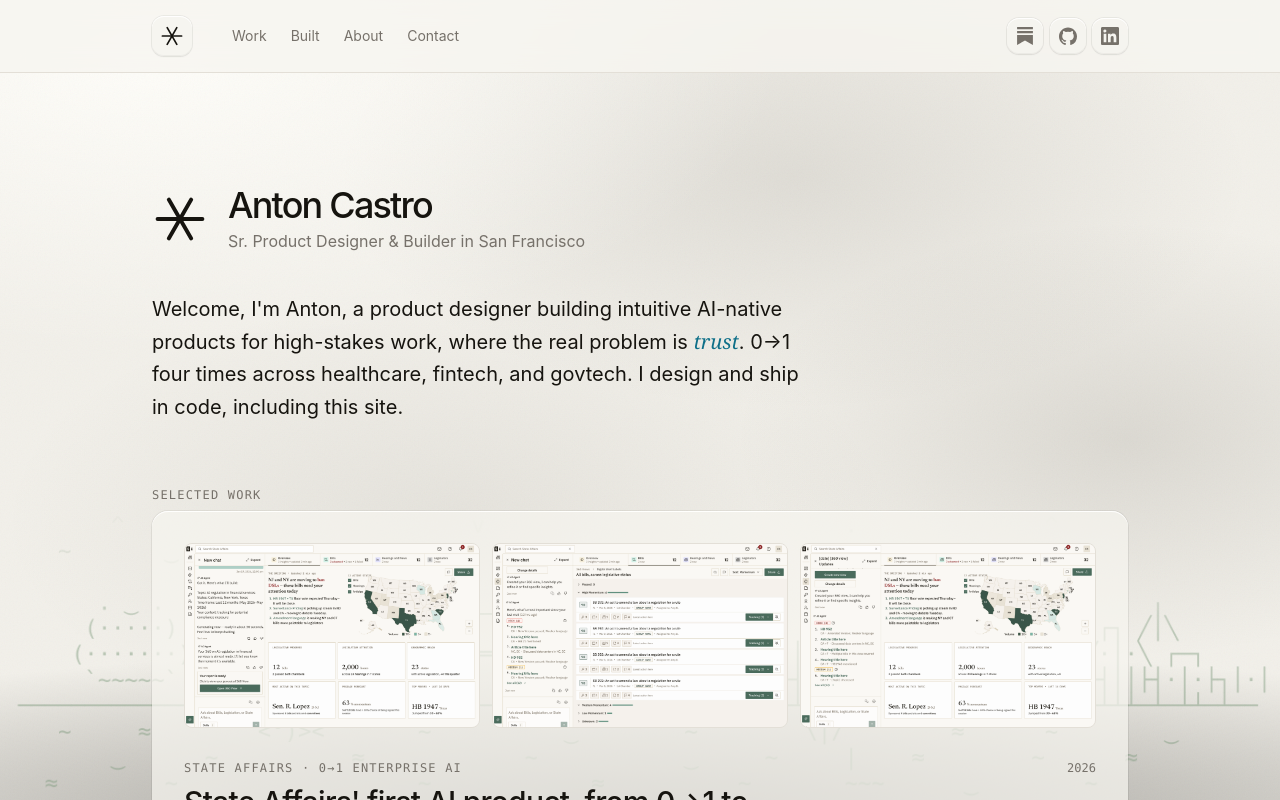
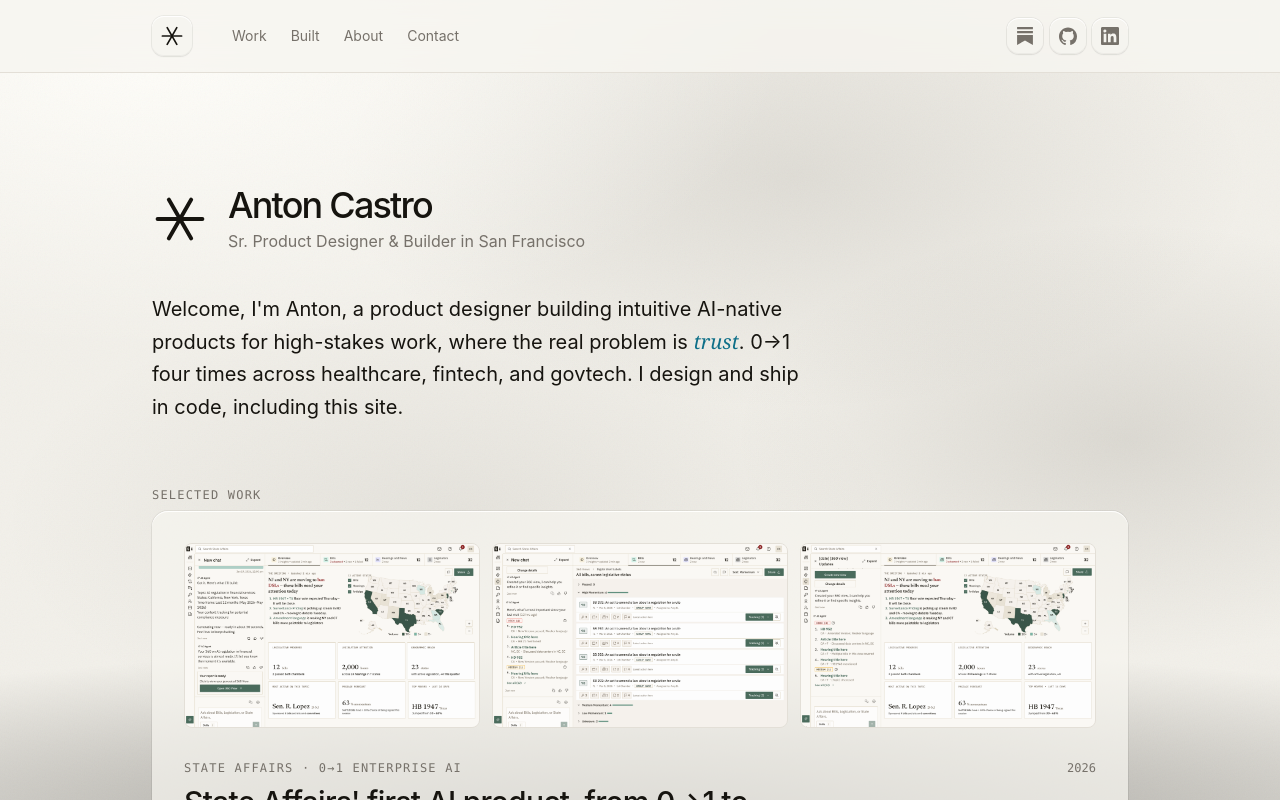
Before and after one commit to acaspx/portfolio-chops, a Next.js app: page / in a window 1280 px wide. Shown: the top 800 px of the page. Built offline with nearby package versions, Linux system fonts and the light colour scheme.

Commit message:
Remove ASCII skyline backdrop

```diff
--- a/app/layout.tsx
+++ b/app/layout.tsx
@@ -5,7 +5,6 @@ import "./globals.css";
 import Nav from "@/components/Nav";
 import Footer from "@/components/Footer";
 import CustomCursor from "@/components/CustomCursor";
-import SkylineBackdrop from "@/components/SkylineBackdrop";
 
 export const metadata: Metadata = {
   metadataBase: new URL("https://studioacas.com"),
@@ -33,7 +32,6 @@ export default function RootLayout({
           Skip to content
         </a>
         <CustomCursor />
-        <SkylineBackdrop />
         <Nav />
         <main id="main" className="flex-1">
           {children}
```
Also changed, not shown: 1 other file (tests, documents, lock files or other folders).
